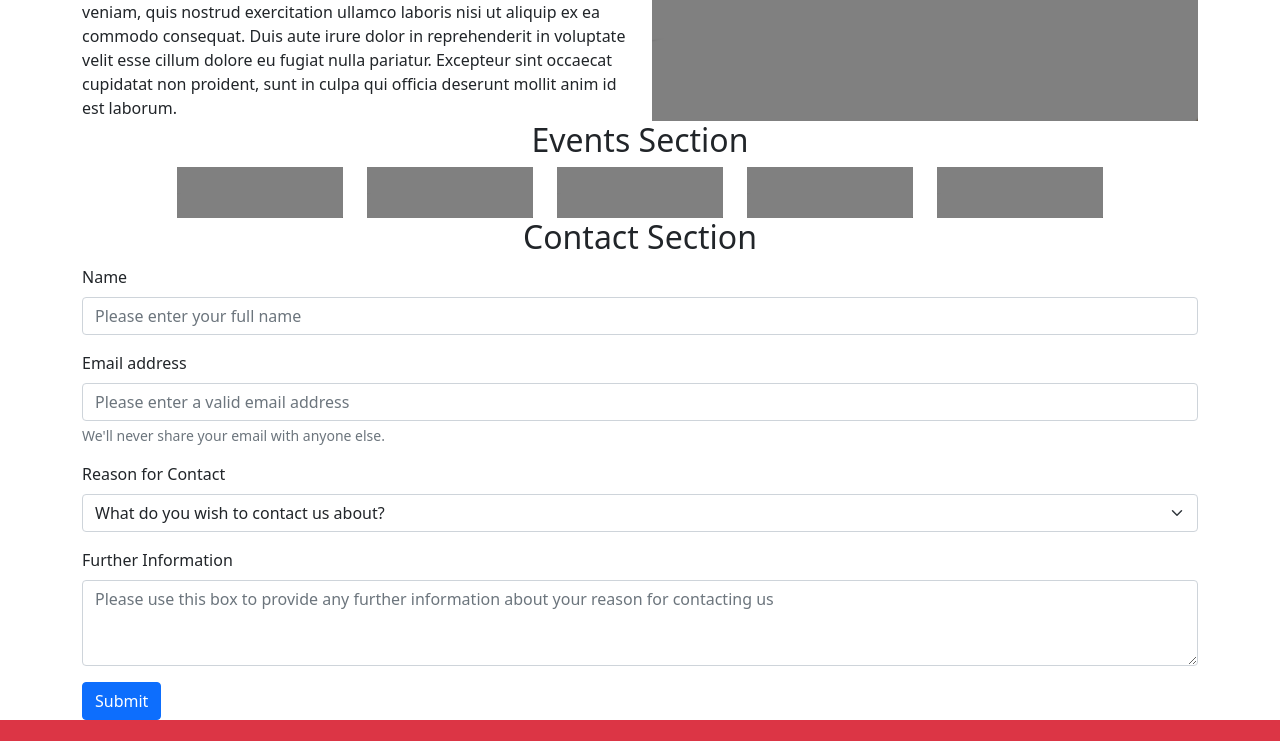
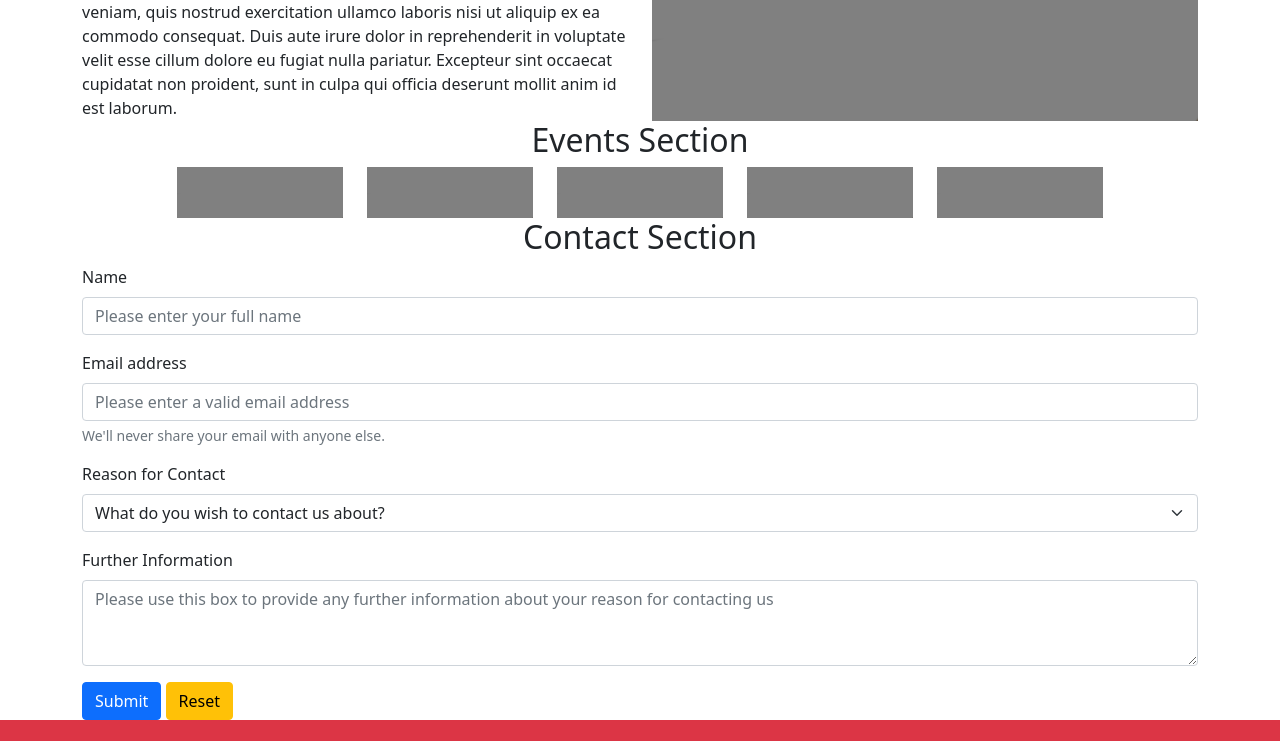
Before and after one commit to Fatheed7/the-jet-reds, a plain HTML site: page index.html in a window 1280 px wide. Shown: the part 1006-1747 px from the top of the page. Drawn offline with nearby package versions, Linux system fonts and the light colour scheme.

Commit message:
#4.1 - Added Reset Button to Contact Form

```diff
--- a/index.html
+++ b/index.html
@@ -307,6 +307,7 @@
               ></textarea>
             </div>
             <button type="submit" class="btn btn-primary">Submit</button>
+            <button type="reset" class="btn btn-warning">Reset</button>
           </form>
         </div>
       </div>
```
